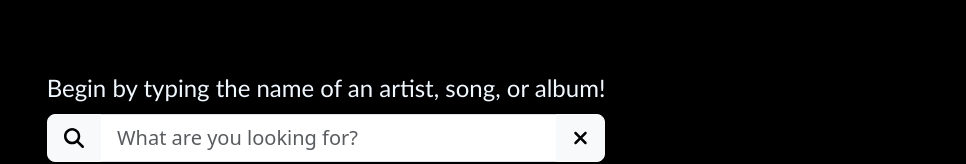
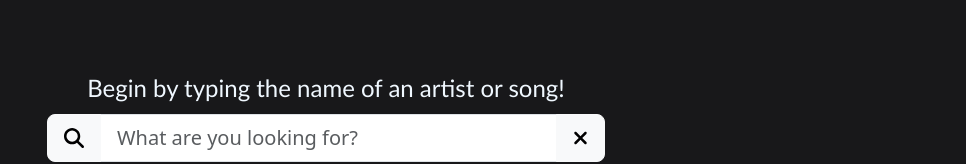
Before and after one commit to alevi29/react-spotify-app, a React (Vite) app: page / in a window 1280 px wide. Shown: the part 219-383 px from the top of the page, without its empty margins (314-1280 px from the left). Built offline with nearby package versions, Linux system fonts and the light colour scheme; no server answers.

Commit message:
color change + add artist name to tracks

```diff
--- a/index.html
+++ b/index.html
@@ -11,7 +11,7 @@
 
   <!-- code body begins here -->
 
-  <body style="background-color: black; color:aliceblue">
+  <body style="background-color: #18181a; color:aliceblue">
 
     <div id = "root">
     </div>
--- a/src/components/home.tsx
+++ b/src/components/home.tsx
@@ -6,7 +6,7 @@ function Home() {
     return (
         <Fragment>
             <div id="main-text">
-                Begin by typing the name of an artist, song, or album!
+                Begin by typing the name of an artist or song!
             </div>
             <SearchBar />
         </Fragment>
--- a/src/components/search.tsx
+++ b/src/components/search.tsx
@@ -154,7 +154,7 @@ function SearchBar() {
                                             </a>
                                             <Card.Body>
                                                 <Card.Title
-                                                    className="">{result.name}</Card.Title>
+                                                    className="">{result.name + " - " + result.artists[0].name}</Card.Title>
                                             </Card.Body>
                                         </Card>
                                     );
```
